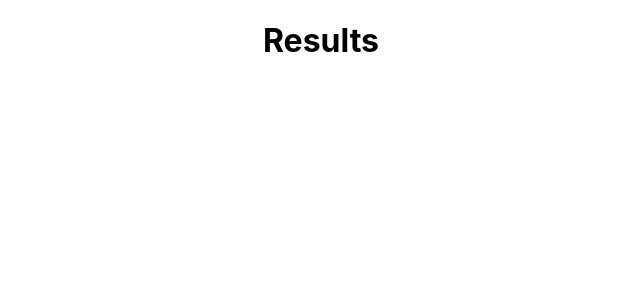
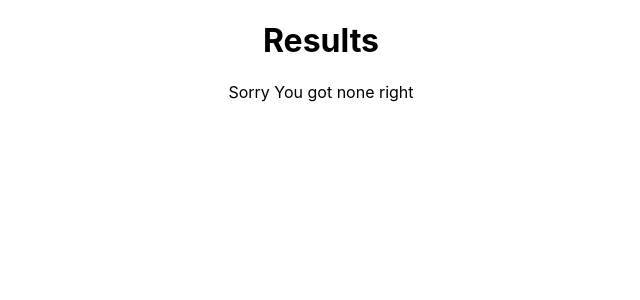
Before and after one commit to JohnJoseph2019/Eye4words, a React (Create React App) app: page /Results in a window 1280 px wide. Shown: the top 300 px of the page, without its empty margins (319-959 px from the left). Built offline with nearby package versions, Linux system fonts and the light colour scheme.

Commit message:
Added a display list in result for your correct answer

```diff
--- a/src/App.js
+++ b/src/App.js
@@ -60,6 +60,7 @@ function App() {
       updateIsActive(!bool)
       setCounter(10);
       handleRandomPick();
+      updateUsersList([]);
 
     }
   }
--- a/src/components/PlayGame/PlayGame.js
+++ b/src/components/PlayGame/PlayGame.js
@@ -10,17 +10,17 @@ export default function PlayGame(props) {
 
     let exist = false;
     for (let i = 0; i < props.solution.length; i++) {
-      if (props.solution[i].word === props.inputGuess) {
+      if (props.solution[i].word === props.inputGuess.toUpperCase()) {
         exist = true;
         break;
       }
     }
-    if (exist === false) {
+    if (exist === true) {
       let temp = props.usersInputList;
       temp.push(props.inputGuess)
       props.updateUsersList(temp);
-      props.updateInputGuess('');
     }
+    props.updateInputGuess('');
   }
   function handleInput(e) {
     let guess = e.target.value;
--- /dev/null
+++ b/src/components/Results/Results.css
@@ -0,0 +1,5 @@
+.displayList{
+  display: flex;
+  flex-direction: row;
+  justify-content: space-evenly;
+}
--- a/src/components/Results/Results.js
+++ b/src/components/Results/Results.js
@@ -1,16 +1,28 @@
 import React from "react"
 import { Link } from "react-router-dom"
+import "./Results.css"
 
 export default function Results(props) {
   console.log(props);
   return (
     <>
       <h1>Results</h1>
+      <div className="displayList">
+        {props.solution.length > 0 ? <div>
+          <h3>Solution</h3>
+          {props.solution.map(word =>
+            <div key={word.word}>{word.word}</div>
+          )}</div> : ""}
 
-      {props.solution.length > 0 ?
-        props.solution.map(word =>
-          <div key={word.word}>{word.word}</div>
-        ) : ""}
+        {props.usersInputList.length > 0 ? <div className="userList">
+          <h3>Your answers</h3>
+          {props.usersInputList.map(word =>
+            <div key={word}>{word}</div>
+          )}</div> : <div>Sorry You got none right</div>}
+
+      </div>
+
+
 
       {props.isActive === true ?
         <Link to="/PlayGame"> <button onClick={props.handleTimer}>
```
